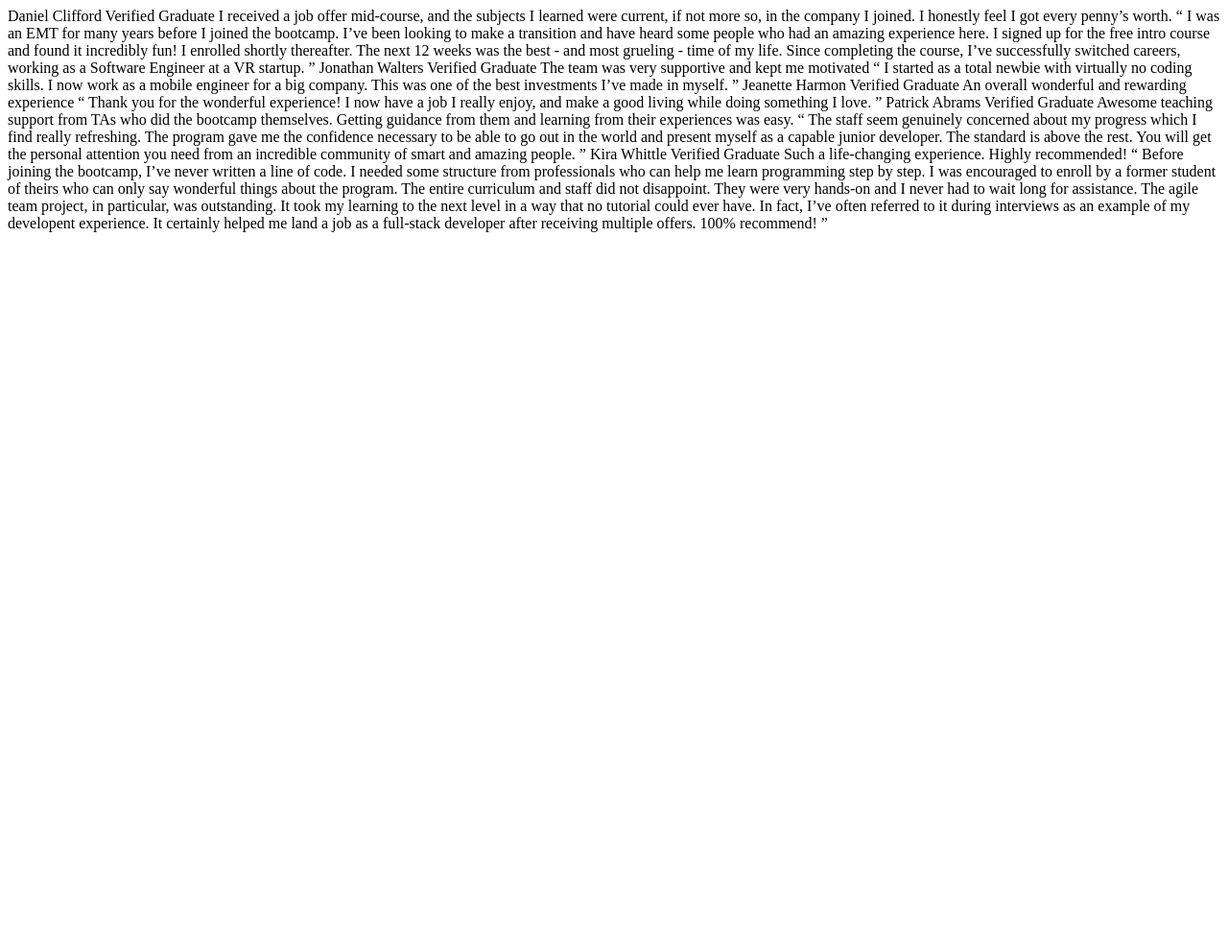
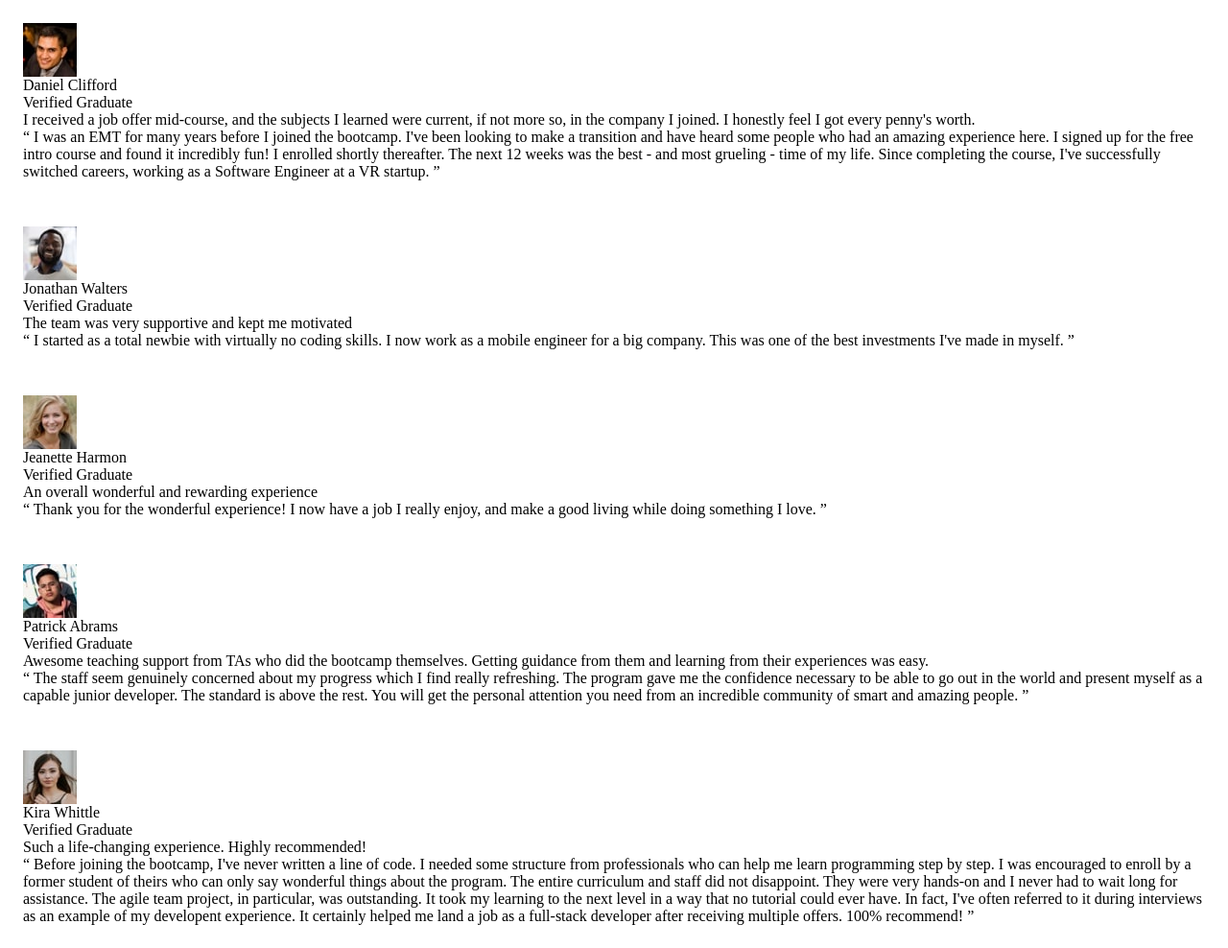
Before and after one commit to nerdynischal/testimonials-grid-section-main, a plain HTML site: page index.html in a window 1280 px wide. Shown: the whole page at 96% size. Before the commit the page ends 800 px from the top, so only its background shows below. Drawn offline with Linux system fonts and the light colour scheme.

Commit message:
Add html structure and images to index

```diff
--- a/index.html
+++ b/index.html
@@ -17,38 +17,120 @@
     <title>Frontend Mentor | [Challenge Name Here]</title>
   </head>
   <body>
-    Daniel Clifford Verified Graduate I received a job offer mid-course, and the
-    subjects I learned were current, if not more so, in the company I joined. I
-    honestly feel I got every penny’s worth. “ I was an EMT for many years
-    before I joined the bootcamp. I’ve been looking to make a transition and
-    have heard some people who had an amazing experience here. I signed up for
-    the free intro course and found it incredibly fun! I enrolled shortly
-    thereafter. The next 12 weeks was the best - and most grueling - time of my
-    life. Since completing the course, I’ve successfully switched careers,
-    working as a Software Engineer at a VR startup. ” Jonathan Walters Verified
-    Graduate The team was very supportive and kept me motivated “ I started as a
-    total newbie with virtually no coding skills. I now work as a mobile
-    engineer for a big company. This was one of the best investments I’ve made
-    in myself. ” Jeanette Harmon Verified Graduate An overall wonderful and
-    rewarding experience “ Thank you for the wonderful experience! I now have a
-    job I really enjoy, and make a good living while doing something I love. ”
-    Patrick Abrams Verified Graduate Awesome teaching support from TAs who did
-    the bootcamp themselves. Getting guidance from them and learning from their
-    experiences was easy. “ The staff seem genuinely concerned about my progress
-    which I find really refreshing. The program gave me the confidence necessary
-    to be able to go out in the world and present myself as a capable junior
-    developer. The standard is above the rest. You will get the personal
-    attention you need from an incredible community of smart and amazing people.
-    ” Kira Whittle Verified Graduate Such a life-changing experience. Highly
-    recommended! “ Before joining the bootcamp, I’ve never written a line of
-    code. I needed some structure from professionals who can help me learn
-    programming step by step. I was encouraged to enroll by a former student of
-    theirs who can only say wonderful things about the program. The entire
-    curriculum and staff did not disappoint. They were very hands-on and I never
-    had to wait long for assistance. The agile team project, in particular, was
-    outstanding. It took my learning to the next level in a way that no tutorial
-    could ever have. In fact, I’ve often referred to it during interviews as an
-    example of my developent experience. It certainly helped me land a job as a
-    full-stack developer after receiving multiple offers. 100% recommend! ”
+    <main>
+      <div class="card">
+        <div class="author">
+          <div class="profile-pic">
+            <img src="images/image-daniel.jpg" alt="Daniel pic" />
+          </div>
+          <div class="text">
+            <div class="name">Daniel Clifford</div>
+            <div class="title">Verified Graduate</div>
+          </div>
+        </div>
+        <div class="headline">
+          I received a job offer mid-course, and the subjects I learned were
+          current, if not more so, in the company I joined. I honestly feel I
+          got every penny's worth.
+        </div>
+        <div class="quote">
+          “ I was an EMT for many years before I joined the bootcamp. I've been
+          looking to make a transition and have heard some people who had an
+          amazing experience here. I signed up for the free intro course and
+          found it incredibly fun! I enrolled shortly thereafter. The next 12
+          weeks was the best - and most grueling - time of my life. Since
+          completing the course, I've successfully switched careers, working as
+          a Software Engineer at a VR startup. ”
+        </div>
+      </div>
+      <div class="card">
+        <div class="author">
+          <div class="profile-pic">
+            <img src="images/image-jonathan.jpg" alt="Jonathan pic" />
+          </div>
+          <div class="text">
+            <div class="name">Jonathan Walters</div>
+            <div class="title">Verified Graduate</div>
+          </div>
+        </div>
+        <div class="headline">
+          The team was very supportive and kept me motivated
+        </div>
+        <div class="quote">
+          “ I started as a total newbie with virtually no coding skills. I now
+          work as a mobile engineer for a big company. This was one of the best
+          investments I've made in myself. ”
+        </div>
+      </div>
+      <div class="card">
+        <div class="author">
+          <div class="profile-pic">
+            <img src="images/image-jeanette.jpg" alt="Jeanette pic" />
+          </div>
+          <div class="text">
+            <div class="name">Jeanette Harmon</div>
+            <div class="title">Verified Graduate</div>
+          </div>
+        </div>
+        <div class="headline">
+          An overall wonderful and rewarding experience
+        </div>
+        <div class="quote">
+          “ Thank you for the wonderful experience! I now have a job I really
+          enjoy, and make a good living while doing something I love. ”
+        </div>
+      </div>
+      <div class="card">
+        <div class="author">
+          <div class="profile-pic">
+            <img src="images/image-patrick.jpg" alt="Patrick pic" />
+          </div>
+          <div class="text">
+            <div class="name">Patrick Abrams</div>
+            <div class="title">Verified Graduate</div>
+          </div>
+        </div>
+        <div class="headline">
+          Awesome teaching support from TAs who did the bootcamp themselves.
+          Getting guidance from them and learning from their experiences was
+          easy.
+        </div>
+        <div class="quote">
+          “ The staff seem genuinely concerned about my progress which I find
+          really refreshing. The program gave me the confidence necessary to be
+          able to go out in the world and present myself as a capable junior
+          developer. The standard is above the rest. You will get the personal
+          attention you need from an incredible community of smart and amazing
+          people. ”
+        </div>
+      </div>
+      <div class="card">
+        <div class="author">
+          <div class="profile-pic">
+            <img src="images/image-kira.jpg" alt="Kira pic" />
+          </div>
+          <div class="text">
+            <div class="name">Kira Whittle</div>
+            <div class="title">Verified Graduate</div>
+          </div>
+        </div>
+        <div class="headline">
+          Such a life-changing experience. Highly recommended!
+        </div>
+        <div class="quote">
+          “ Before joining the bootcamp, I've never written a line of code. I
+          needed some structure from professionals who can help me learn
+          programming step by step. I was encouraged to enroll by a former
+          student of theirs who can only say wonderful things about the program.
+          The entire curriculum and staff did not disappoint. They were very
+          hands-on and I never had to wait long for assistance. The agile team
+          project, in particular, was outstanding. It took my learning to the
+          next level in a way that no tutorial could ever have. In fact, I've
+          often referred to it during interviews as an example of my developent
+          experience. It certainly helped me land a job as a full-stack
+          developer after receiving multiple offers. 100% recommend! ”
+        </div>
+      </div>
+    </main>
   </body>
 </html>
--- a/scss/components/_card.scss
+++ b/scss/components/_card.scss
@@ -0,0 +1,5 @@
+@use "../utilities/" as u;
+
+.card {
+  padding: u.rem(24);
+}
--- a/scss/components/_indes.scss
+++ /dev/null
@@ -1 +0,0 @@
-@forward "card";
--- /dev/null
+++ b/scss/components/_index.scss
@@ -0,0 +1,2 @@
+@forward "card";
+@forward "author";
--- a/scss/main.scss
+++ b/scss/main.scss
@@ -0,0 +1,3 @@
+@use "base";
+@use "components";
+@use "layout";
```
Also changed, not shown: dist/main.css, scss/components/_author.scss (added), 1 other file.
